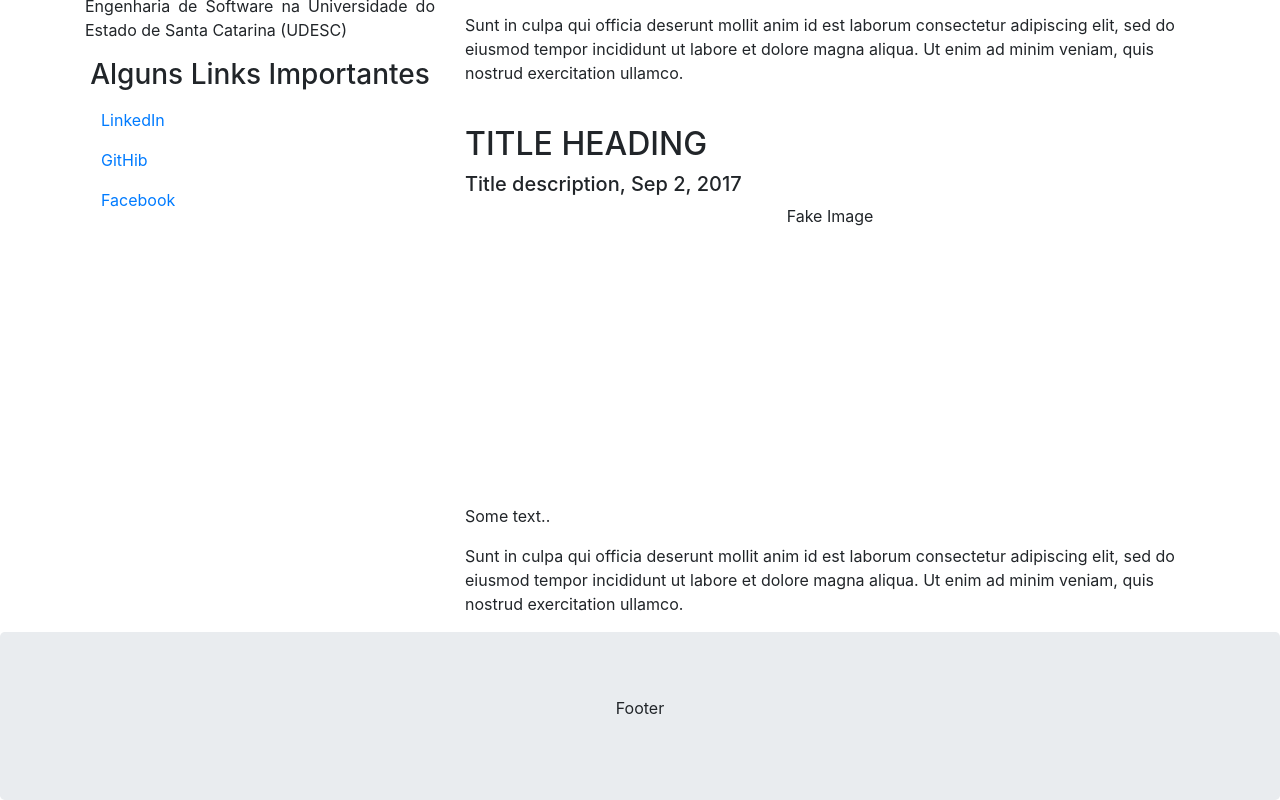
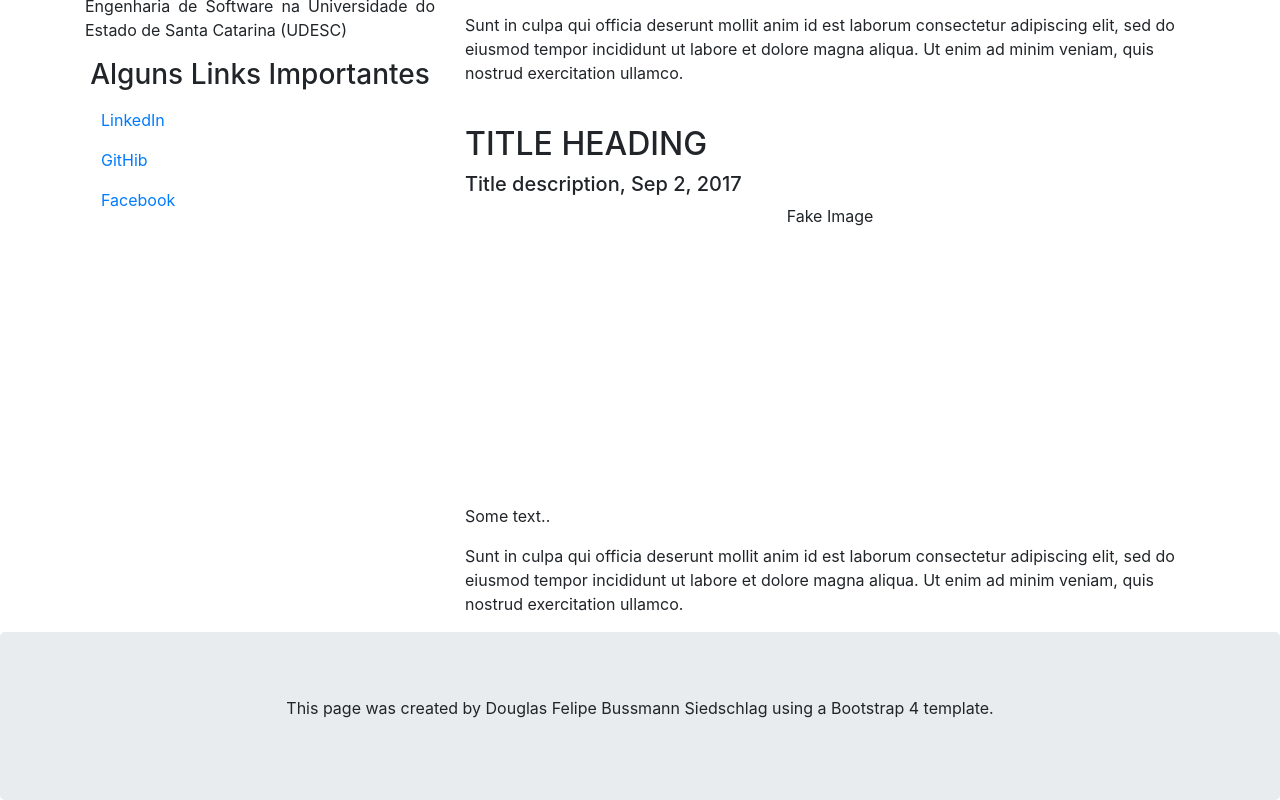
Before and after one commit to douglasfelipebs/teste, a plain HTML site: page HTML5Application/public_html/index.html in a window 1280 px wide. Shown: the part 715-1515 px from the top of the page. Drawn offline with nearby package versions, Linux system fonts and the light colour scheme.

Commit message:
Alteração do título da página e do Footer

```diff
--- a/HTML5Application/public_html/index.html
+++ b/HTML5Application/public_html/index.html
@@ -1,7 +1,7 @@
 <!DOCTYPE html>
 <html lang="en">
     <head>
-        <title>Bootstrap 4 Website Example</title>
+        <title>Douglas Felipe Bussmann Siedschlag</title>
         <meta charset="utf-8">
         <meta name="viewport" content="width=device-width, initial-scale=1">
         <link rel="stylesheet" href="https://maxcdn.bootstrapcdn.com/bootstrap/4.1.3/css/bootstrap.min.css">
@@ -93,7 +93,7 @@
         </div>
 
         <div class="jumbotron text-center" style="margin-bottom:0">
-            <p>Footer</p>
+            <p>This page was created by Douglas Felipe Bussmann Siedschlag using a Bootstrap 4 template.</p>
         </div>
 
     </body>
```
